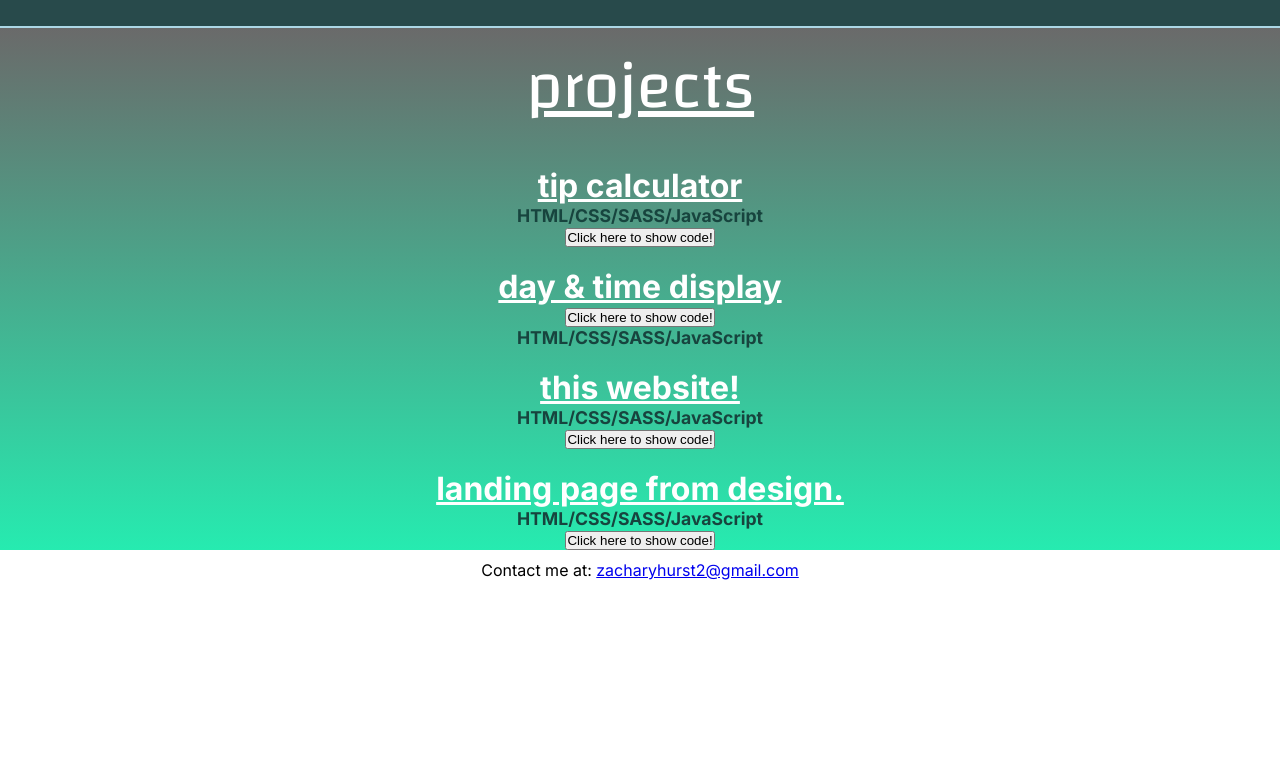
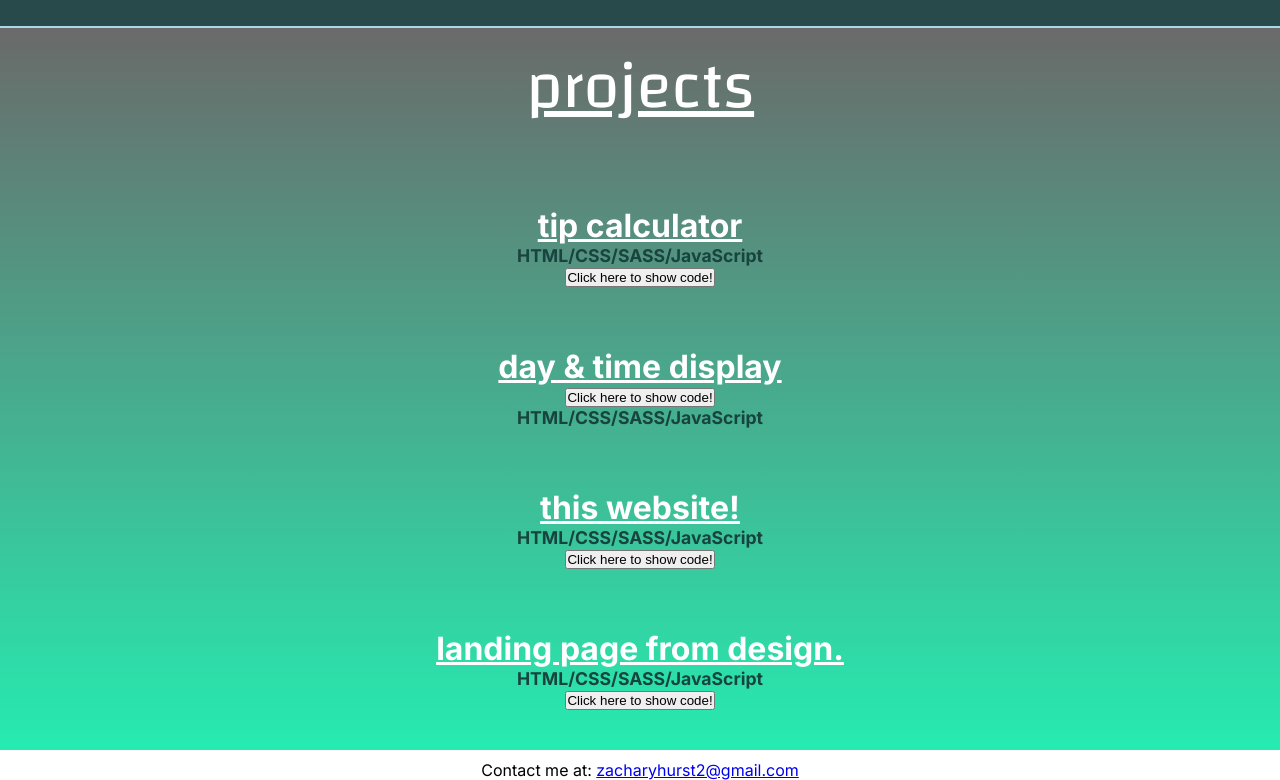
Before and after one commit to zatchel/portfolioWebsite, a plain HTML site: page index.html in a window 1280 px wide. Shown: the part 1576-2356 px from the top of the page. Before the commit the page ends 2156 px from the top, so only its background shows below. Drawn offline with Linux system fonts and the light colour scheme.

Commit message:
bones done

```diff
--- a/index.html
+++ b/index.html
@@ -53,14 +53,14 @@
     <section class="projects" id="projects">
         <h1>projects</h1>
         <div class="projectsWrapper">
-            <div class="projectOne">
+            <div class="projectOne project">
                 <h2 class="projectOneBigText"><a href="https://ground-up-tip-calc.vercel.app" target="_blank" class="projectOneLink">tip calculator</a></h2>
                 <h3 class="projectOneSmallText">HTML/CSS/SASS/JavaScript</h3>
                 <button class="showCode" id="showCodeProjectOne">Click here to show code!</button>
                 <span class="projectOneCode" id="projectOneCode"><iframe width="100%" height="300" src="//jsfiddle.net/zhurst92/vtkrcby0/embedded/js,html,css/" allowfullscreen="allowfullscreen" allowpaymentrequest frameborder="0"></iframe></span>
 
             </div>
-            <div class="projectTwo">
+            <div class="projectTwo project">
                 <h2 class="projectTwoBigText"><a href="https://day-and-time-dynamic.vercel.app" target="_blank" class="projectTwoLink">day & time display</a></h2>
                 <button class="showCode" id="showCodeProjectTwo">Click here to show code!</button>
                 <h3 class="projectTwoSmallText">HTML/CSS/SASS/JavaScript</h3>
@@ -68,7 +68,7 @@
 
 
             </div>
-            <div class="projectThree">
+            <div class="projectThree project">
                 <h2 class="projectThreeBigText"><a href="#" class="projectThreeLink">this website!</a></h2>
                 <h3 class="projectThreeSmallText">HTML/CSS/SASS/JavaScript</h3>
                 <button class="showCode" id="showCodeProjectThree">Click here to show code!</button>
@@ -76,7 +76,7 @@
 
 
             </div>
-            <div class="projectFour">
+            <div class="projectFour project">
                 <h2 class="projectFourBigText"><a href="https://3columncard-fem.vercel.app" target="_blank" class="projectFourLink">landing page from design.</a></h2>
                 <h3 class="projectFourSmallText">HTML/CSS/SASS/JavaScript</h3>
                 <button class="showCode" id="showCodeProjectFour">Click here to show code!</button>
--- a/styles.scss
+++ b/styles.scss
@@ -308,7 +308,7 @@ h1{
     align-items: center;
     flex-direction: column;
 
-    margin: 0 80px;
+    margin: 0px 80px;
 }
 
 .projectsWrapper h2 a{
@@ -339,9 +339,13 @@ h1{
 }
 
 
+.project{
+    margin-top: 40px;
+}
 
-
-
+.projectFour{
+    margin-bottom: 40px;
+}
 
 
 
```
Also changed, not shown: scss/styles.css/styles.css, 1 other file.
